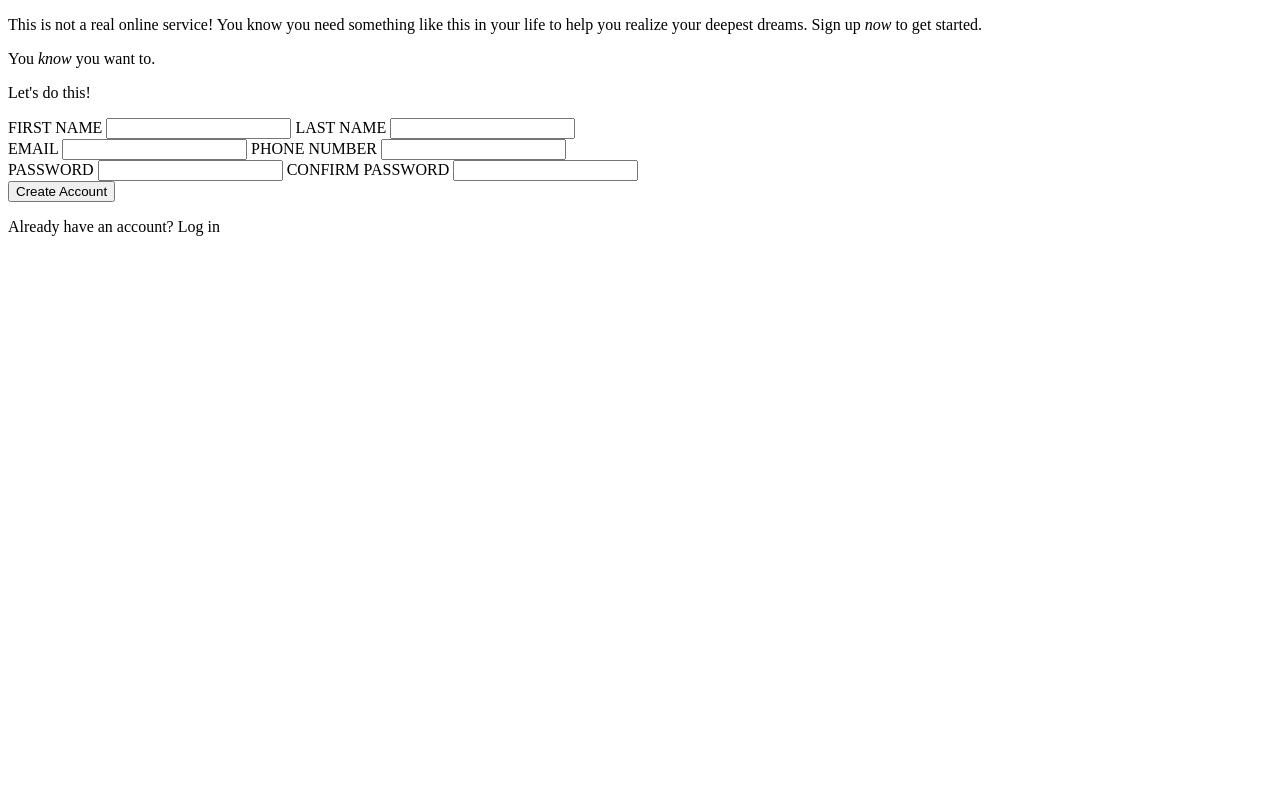
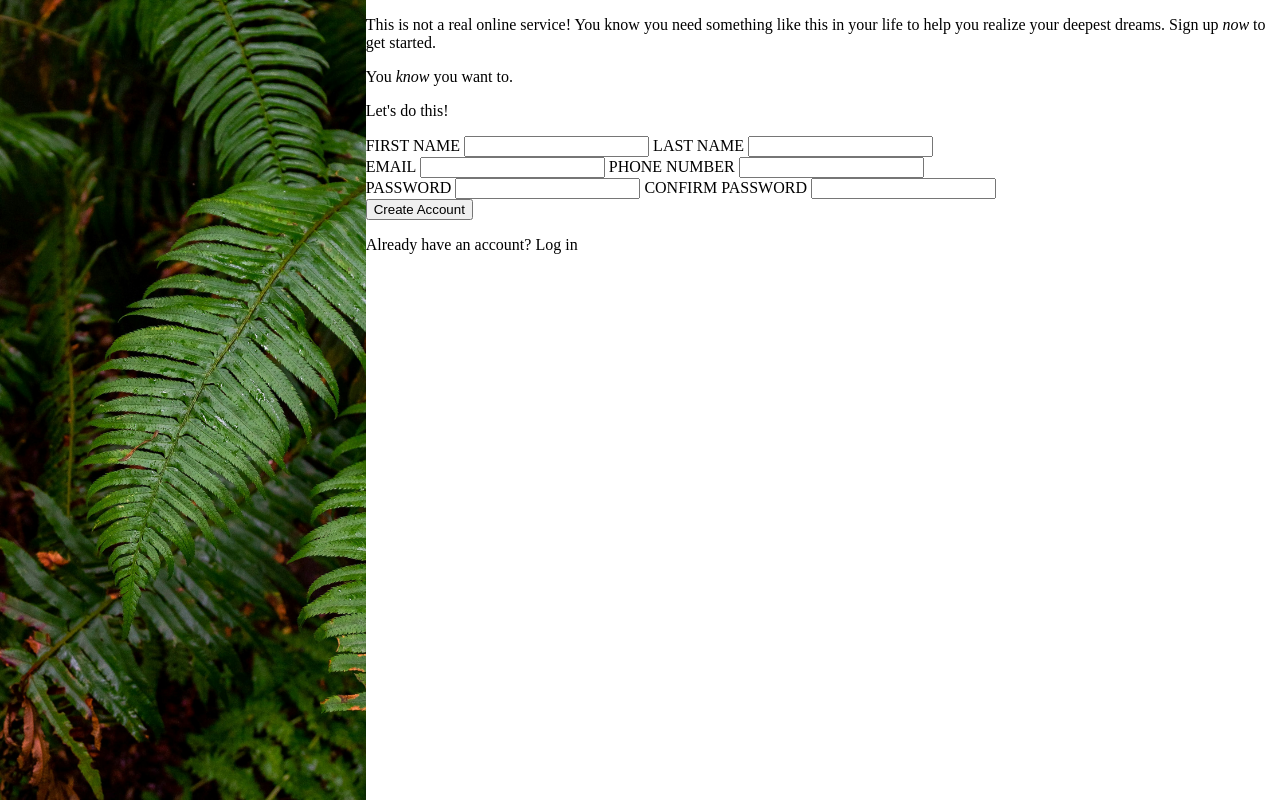
Before and after one commit to jyecs/sign-up-form, a plain HTML site: page index.html in a window 1280 px wide. Drawn offline with Linux system fonts and the light colour scheme.

Commit message:
resized container divs, added background image to the banner side

```diff
--- a/index.html
+++ b/index.html
@@ -7,9 +7,9 @@
     <title>Document</title>
 </head>
 <body>
-    <div>
+    <div class="banner-one">
     </div>
-    <div>
+    <div class="banner-two">
         <form action="">
             <div>
                 <p>This is not a real online service! You know you need something like this in your life
--- a/style.css
+++ b/style.css
@@ -1,4 +1,20 @@
 @font-face {
     font-family: odin-lined;
-    src: url(./assets/Norse-Bold.otf);
+    src: url("./assets/Norse-Bold.otf");
 }
+body {
+    display: flex;
+    flex-direction: row;
+    margin: 0;
+    height: 100vh;
+}
+
+.banner-one {
+    flex: 1 0 0;
+    background-image: url("./assets/halie-west-25xggax4bSA-unsplash.jpg");
+    background-size: cover;
+}
+
+.banner-two {
+    flex: 2.5 0 0;
+}
```
